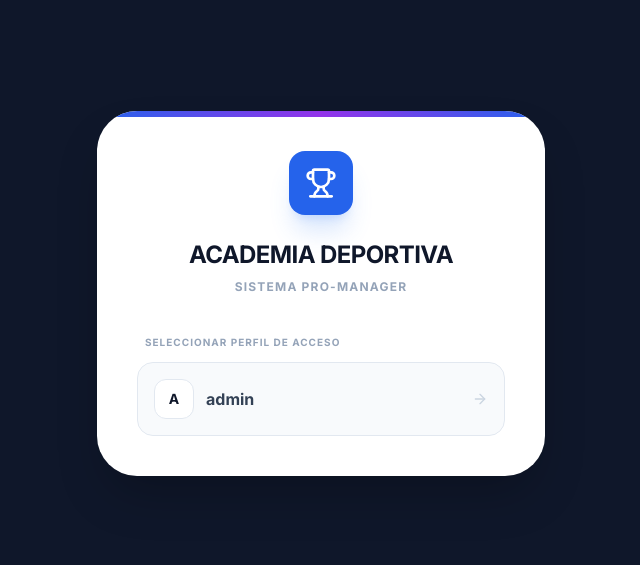
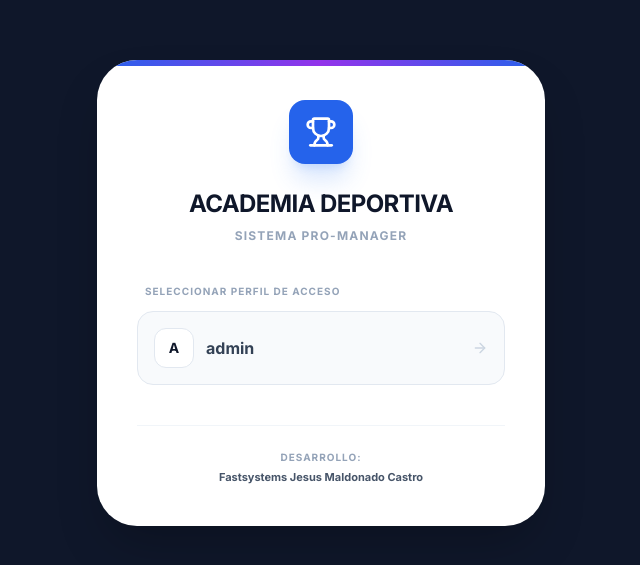
Before and after one commit to jemaldo/Fast-soccer-teams, a React (Vite) app: page / in a window 1280 px wide. Shown: the part 107-672 px from the top of the page, without its empty margins (319-959 px from the left). Built offline with nearby package versions, Linux system fonts and the light colour scheme.

Commit message:
feat: Add developer attribution and simplify layout
Adds a section to display developer information and slightly adjusts the main layout for better spacing.

```diff
--- a/App.tsx
+++ b/App.tsx
@@ -44,7 +44,8 @@ import {
   HardDrive,
   CheckCircle2,
   Save,
-  Mail
+  Mail,
+  Code2
 } from 'lucide-react';
 
 const App: React.FC = () => {
@@ -307,6 +308,10 @@ const App: React.FC = () => {
                ))}
             </div>
           </div>
+          <div className="mt-10 pt-6 border-t border-slate-100">
+            <p className="text-[10px] font-black uppercase text-slate-400 tracking-widest">Desarrollo:</p>
+            <p className="text-[11px] font-bold text-slate-600 mt-1">Fastsystems Jesus Maldonado Castro</p>
+          </div>
         </div>
       </div>
     );
@@ -316,7 +321,7 @@ const App: React.FC = () => {
   if (!isGoogleAuthenticated && isOnline) {
     return (
       <div className="min-h-screen flex items-center justify-center bg-slate-50 p-4">
-         <div className="bg-white p-12 rounded-[3.5rem] shadow-2xl w-full max-w-xl text-center border border-slate-200 relative overflow-hidden">
+         <div className="bg-white p-12 rounded-[3.5rem] shadow-2xl w-full max-xl text-center border border-slate-200 relative overflow-hidden">
             <div className="absolute -top-24 -right-24 w-64 h-64 bg-blue-50 rounded-full blur-3xl opacity-60"></div>
 
             <div className="relative z-10">
@@ -395,10 +400,16 @@ const App: React.FC = () => {
             </div>
             <button
               onClick={() => { setCurrentUser(null); setIsGoogleAuthenticated(false); }}
-              className="w-full flex items-center justify-center gap-2 text-slate-500 hover:text-red-400 py-3 rounded-xl text-xs transition font-black uppercase tracking-widest"
+              className="w-full flex items-center justify-center gap-2 text-slate-500 hover:text-red-400 py-3 rounded-xl text-xs transition font-black uppercase tracking-widest mb-6"
             >
               <LogOut className="w-4 h-4" /> CERRAR SESIÓN
             </button>
+
+            {/* Copyright Sidebar */}
+            <div className="bg-white/5 p-4 rounded-2xl border border-white/10 text-center">
+              <p className="text-[9px] font-black uppercase text-slate-500 tracking-[0.2em] mb-1">Desarrollo:</p>
+              <p className="text-[10px] font-bold text-slate-300 leading-tight">Fastsystems Jesus Maldonado Castro</p>
+            </div>
           </div>
         </div>
       </aside>
@@ -451,8 +462,19 @@ const App: React.FC = () => {
           </div>
         </header>
 
-        <section className="flex-1 overflow-y-auto p-4 md:p-8">
-          {renderView()}
+        <section className="flex-1 overflow-y-auto p-4 md:p-8 flex flex-col">
+          <div className="flex-1">
+            {renderView()}
+          </div>
+
+          {/* Copyright Footer Main */}
+          <footer className="mt-12 py-8 border-t border-slate-200 flex flex-col items-center justify-center gap-2 opacity-50 no-print">
+            <div className="flex items-center gap-2">
+              <Code2 className="w-4 h-4 text-slate-400" />
+              <p className="text-[10px] font-black uppercase tracking-[0.3em] text-slate-600">Pro-Manager Enterprise System</p>
+            </div>
+            <p className="text-[11px] font-bold text-slate-500">© 2025 Desarrollo: Fastsystems Jesus Maldonado Castro</p>
+          </footer>
         </section>
       </main>
     </div>
```
